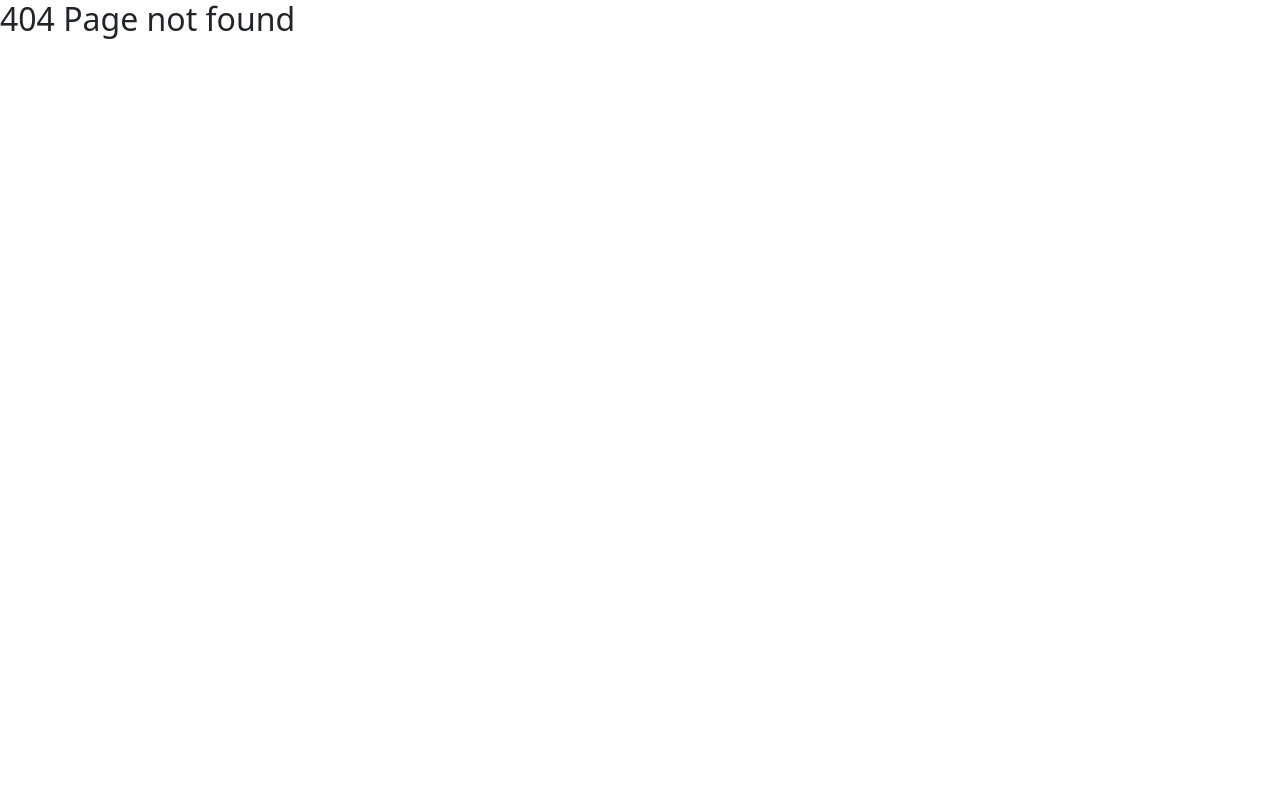
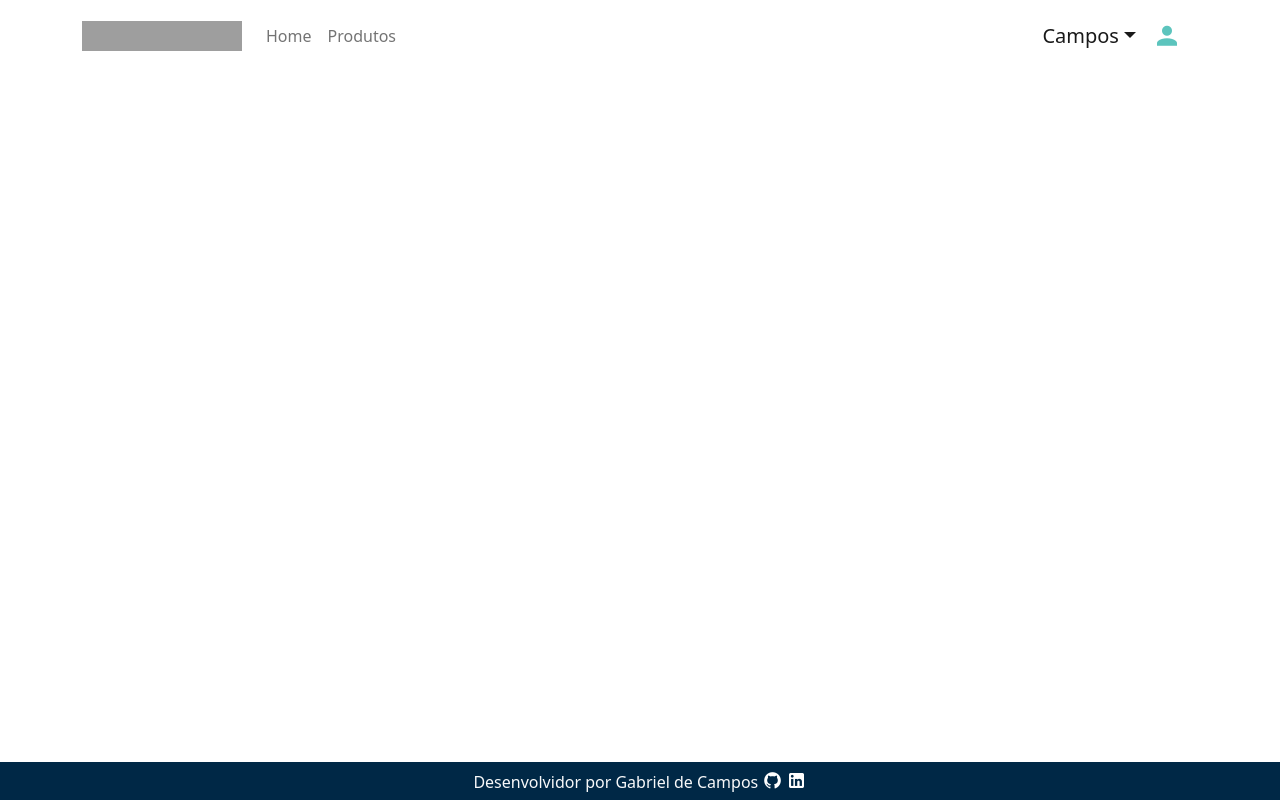
Before and after one commit to G-campos/challenge-frontend-paybrokers, a React (Vite) app: page /profile in a window 1280 px wide. Before the commit this address had no page. Built offline with nearby package versions, Linux system fonts and the light colour scheme; sample sign-in values are in the browser's storage; grey boxes are pictures that could not be loaded.

Commit message:
create new pages and routes

```diff
--- a/src/App.jsx
+++ b/src/App.jsx
@@ -8,20 +8,18 @@ import {
 import AuthPage from "./pages/auth";
 import HomePage from "./pages/home";
 import ProductsPage from "./pages/products";
+import ProfilePage from "./pages/profile/index.jsx";
+import SettingsPage from "./pages/settings/index.jsx";
 
 function App() {
   return (
     <BrowserRouter>
       <Routes>
         <Route path="/" index element={<AuthPage />} />
-        <Route
-          path="home"
-          element={<HomePage />}
-        />
-        <Route
-          path="products"
-          element={<ProductsPage/>}
-        />
+        <Route path="home" element={<HomePage />} />
+        <Route path="products" element={<ProductsPage/>} />
+        <Route path="profile" element={<ProfilePage/>} />
+        <Route path="settings" element={<SettingsPage/>} />
         <Route path="*" index element={<Page404 />} />
       </Routes>
     </BrowserRouter>
--- /dev/null
+++ b/src/pages/profile/index.jsx
@@ -0,0 +1,18 @@
+import React from "react";
+import { Navigate } from "react-router-dom";
+
+import Navbar from "../../components/navbar";
+import Footer from "../../components/footer";
+
+export default function ProfilePage() {
+   if (!sessionStorage.getItem('USER')) return (
+    <Navigate to="/" replace={true} />
+  )
+  return (
+    <>
+      <Navbar/>
+      {/* profile dashboard */}
+      <Footer/>
+    </>
+  );
+}
--- /dev/null
+++ b/src/pages/profile/style.js
@@ -0,0 +1,5 @@
+export const style = {
+  iconStyle: {
+    fontSize:20+'px'
+  }
+}
--- /dev/null
+++ b/src/pages/settings/index.jsx
@@ -0,0 +1,18 @@
+import React from "react";
+import { Navigate } from "react-router-dom";
+
+import Navbar from "../../components/navbar";
+import Footer from "../../components/footer";
+
+export default function SettingsPage() {
+  if (!sessionStorage.getItem('USER')) return (
+    <Navigate to="/" replace={true} />
+  )
+  return (
+    <>
+      <Navbar/>
+      {/* settings dashboard*/}
+      <Footer/>
+    </>
+  );
+}
--- /dev/null
+++ b/src/pages/settings/style.js
@@ -0,0 +1,5 @@
+export const style = {
+  iconStyle: {
+    fontSize:20+'px'
+  }
+}
```
